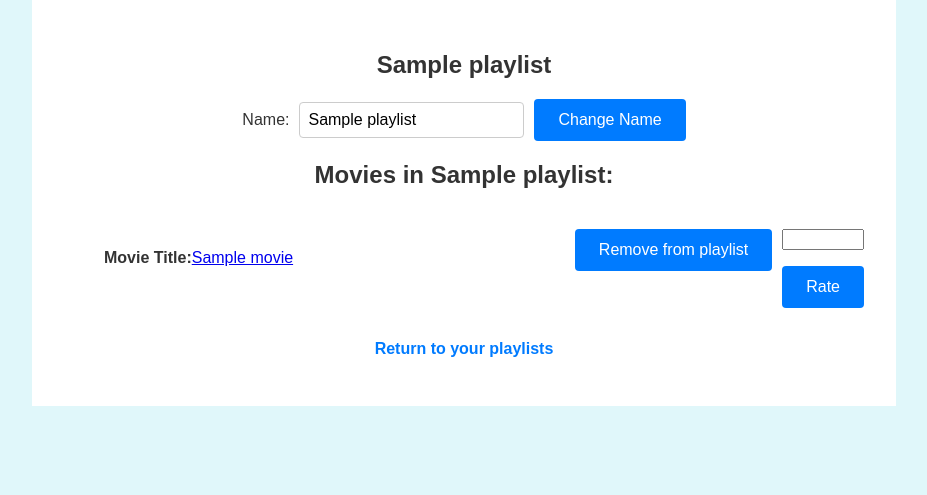
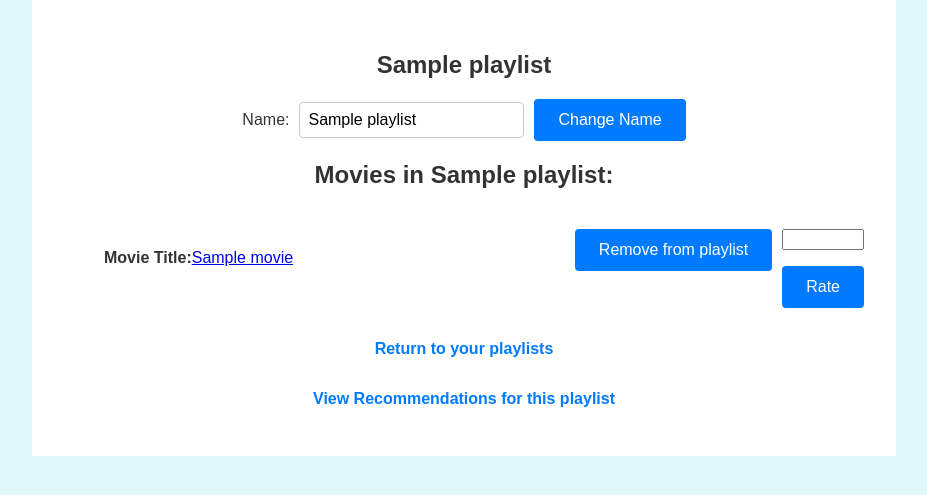
Before and after one commit to Maestro-111/movies-search-system, a Django app: page /playlist/view_playlist/1/ in a window 1280 px wide. Shown: the part 120-615 px from the top of the page, without its empty margins (176-1103 px from the left). Run offline with Django 4.2, Linux system fonts and the light colour scheme; a user stored in the database is signed in; tables that the repository leaves empty hold one stand-in row (values such as "Sample post"); parts of the project's set-up code (start-up, migrations or seed data) failed here and were passed over.

```diff
--- a/movies/forum/templates/forum/view_single_review.html
+++ b/movies/forum/templates/forum/view_single_review.html
@@ -22,6 +22,7 @@
             {% endfor %}
         </p>
         <p><strong>Review:</strong> {{review.review}} </p>
+        <p><strong>User Rating:</strong> {{rating}} </p>
     </section>
 
     <nav>
--- a/movies/movie/views.py
+++ b/movies/movie/views.py
@@ -100,6 +100,7 @@ def show_movie(request, movie_id):
 
     # fix filtering
     for id in recommended_ids[:10]:
+
         try:
             recommended_movies.append(Movie.objects.get(movie_id__exact=id))
         except Exception as e:
--- a/movies/playlist/templates/playlist/view_single_playlist.html
+++ b/movies/playlist/templates/playlist/view_single_playlist.html
@@ -49,4 +49,8 @@
         <p><a href="{% url 'view_playlists' %}" class="bold-link">Return to your playlists</a></p>
     </nav>
 
+    <nav>
+        <p><a href="{% url 'get_recommendation_for_playlist' playlist.id %}" class="bold-link">View Recommendations for this playlist</a></p>
+    </nav>
+
 {% endblock %}
--- a/movies/playlist/urls.py
+++ b/movies/playlist/urls.py
@@ -11,5 +11,6 @@ urlpatterns = [
     path('add_movie_to_playlist/<int:movie_id>/', views.add_movie_to_playlist, name="add_movie_to_playlist"),
     path('remove_movie_from_playlist/<int:playlist_id>/<int:movie_id>/', views.remove_movie_from_playlist, name='remove_movie_from_playlist'),
     path('delete_playlist/<int:playlist_id>/', views.delete_playlist, name='delete_playlist'),
-    path('get_my_recommendations/', views.get_my_recommendations, name = 'get_my_recommendations')
+    path('get_my_recommendations/', views.get_my_recommendations, name = 'get_my_recommendations'),
+    path('get_recommendation_for_playlist/<int:playlist_id>/', views.get_recommendation_for_playlist, name= 'get_recommendation_for_playlist'),
 ]
--- a/movies/playlist/views.py
+++ b/movies/playlist/views.py
@@ -219,22 +219,9 @@ def add_movie_to_playlist(request, movie_id):
 
 
 
+
 @login_required
-def get_my_recommendations(request):
-
-    wordvec = Word2Vec.load(str(settings.MODEL_DIR))
-    playlists = Playlist.objects.filter(user=request.user)
-
-    if not playlists.exists():
-        return render(request, 'playlist/show_recommendations.html', {"error_message": "You do not have any playlists"})
-
-    selected_movies = set()
-
-    for playlist in playlists:
-        selected_movies.update(playlist.movie.all())
-
-    if not selected_movies:
-        return render(request, 'playlist/show_recommendations.html', {"error_message": "You do not have any movies in your playlists"})
+def group_recommendation(request, selected_movies, wordvec):
 
     seen_titles = {movie.original_title for movie in selected_movies}
     recommendations = set()
@@ -266,5 +253,43 @@ def get_my_recommendations(request):
 
         sample_size = min(random.randint(1, len(recommended_movies)), 10)
         recommendations.update(random.sample(recommended_movies, k=sample_size))
+        # recommendations = list(recommendations)[:10]
 
     return render(request, 'playlist/show_recommendations.html', {'result': list(recommendations)})
+
+
+
+
+@login_required
+def get_recommendation_for_playlist(request, playlist_id):
+
+    wordvec = Word2Vec.load(str(settings.MODEL_DIR))
+    playlist = Playlist.objects.get(id=playlist_id)
+
+    selected_movies = set(playlist.movie.all())
+
+    if not selected_movies:
+        return render(request, 'playlist/show_recommendations.html', {"error_message": "You do not have any movies in your playlists"})
+
+    return group_recommendation(request, selected_movies, wordvec)
+
+
+
+@login_required
+def get_my_recommendations(request):
+
+    wordvec = Word2Vec.load(str(settings.MODEL_DIR))
+    playlists = Playlist.objects.filter(user=request.user)
+
+    if not playlists.exists():
+        return render(request, 'playlist/show_recommendations.html', {"error_message": "You do not have any playlists"})
+
+    selected_movies = set()
+
+    for playlist in playlists:
+        selected_movies.update(playlist.movie.all())
+
+    if not selected_movies:
+        return render(request, 'playlist/show_recommendations.html', {"error_message": "You do not have any movies in your playlists"})
+
+    return group_recommendation(request, selected_movies, wordvec)
--- a/movies/recommendations.py
+++ b/movies/recommendations.py
@@ -28,7 +28,8 @@ def produce_recommendations_1(cur_row_metadata_values, metadata_rows):
     return recommended_ids.tolist()
 
 
-def produce_recommendations(cur_row_metadata_values, metadata_rows, user_ratings, alpha=0.5):
+def produce_recommendations(cur_row_metadata_values, metadata_rows, user_ratings, alpha=0.95):
+
     """
     Produce movie recommendations using cosine similarity and user ratings.
 
```
Also changed, not shown: movies/forum/views.py (+9 -2 lines).
